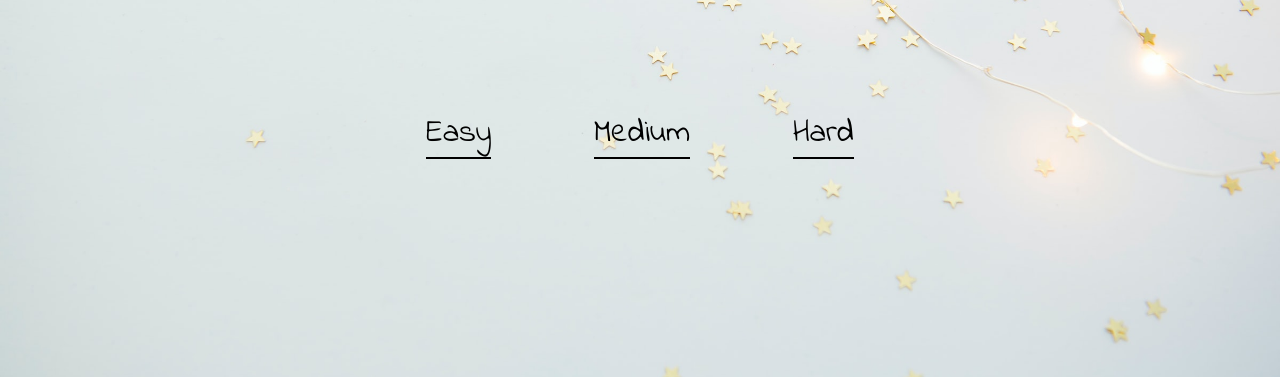
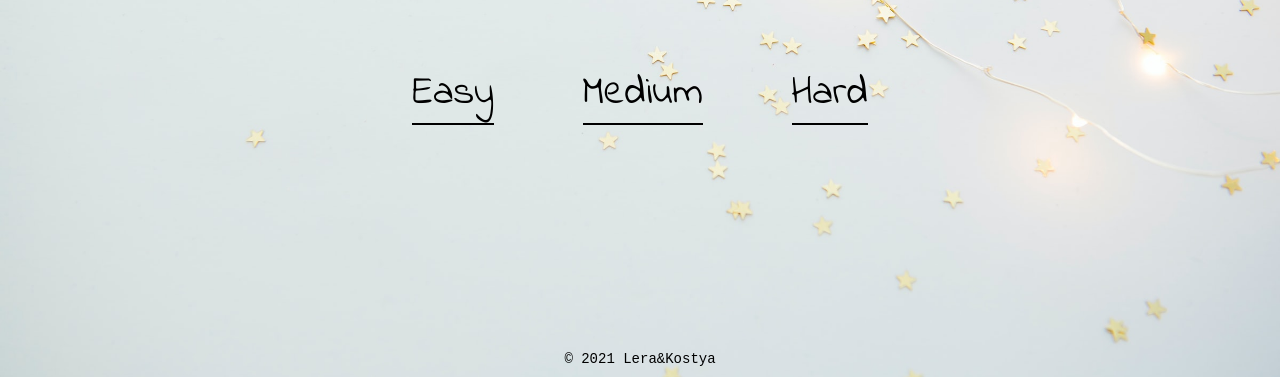
Before and after one commit to kostya-ktv/mind_game, a plain HTML site: page index.html in a window 1280 px wide. Shown: the part 423-800 px from the top of the page. Drawn offline with Linux system fonts and the light colour scheme.

Commit message:
animation+footer

```diff
--- a/index.html
+++ b/index.html
@@ -21,7 +21,10 @@
             <p class="result-text"></p>
             <ul class="nav-list"></ul>
         </nav>
+
     </div>
+    <div class="footer">© 2021 Lera&Kostya</div>
+
 </body>
 
 </html>
--- a/style.css
+++ b/style.css
@@ -1,5 +1,8 @@
-@import url("https://fonts.googleapis.com/css2?family=Indie+Flower&display=swap");
-
+/* @import url("https://fonts.googleapis.com/css2?family=Indie+Flower&display=swap"); */
+@font-face {
+  font-family: "Indie Flower";
+  src: url(./fonts/IndieFlower-Regular.ttf);
+}
 /* Global */
 :root {
   --color-dark-red: hsl(0, 70%, 38%);
@@ -17,6 +20,16 @@ body {
   background-image: url(images/background-1.jpeg);
   background-size: cover;
   background-repeat: no-repeat;
+}
+.footer {
+  position: absolute;
+  text-align: center;
+  width: 200px;
+  left: 50%;
+  bottom: 10px;
+  font-family: 'Courier New', Courier, monospace;
+  font-size: 14px;
+  transform: translateX(-50%);
 }
 
 /* grid  */
@@ -42,6 +55,7 @@ body {
   align-items: center;
   width: 100vw;
   height: 100vh;
+  animation: movein 3s ease-in;
 }
 .grid {
   display: grid;
@@ -50,6 +64,7 @@ body {
   column-gap: 5px;
   row-gap: 5px;
   margin-bottom: 30px;
+  animation: movein .5s ease-in;
 }
 i.hidden {
   display: none;
@@ -72,13 +87,15 @@ ul.nav-list {
   list-style-type: none;
   display: inline;
   border-bottom: 2px solid black;
-  transition: 0.5s;
+  transition: 0.3s;
+  font-size: 2.5rem;
 }
 .nav-item:hover {
   font-size: 3.5rem;
   cursor: pointer;
   border-bottom: 5px solid var(--color-dark-red);
-  transition: 0.5s;
+  transform: translateY(-30px);
+  transition: 0.3s;
   color: var(--color-dark-red);
 }
 nav.hide-nav {
@@ -86,8 +103,9 @@ nav.hide-nav {
 }
 .title {
   text-align: center;
-  margin-bottom: 10rem;
+  margin-bottom: 5rem;
   font-size: 5.8rem;
+
 }
 p.result-text {
   text-align: center;
@@ -144,3 +162,5 @@ p.result-text {
     transform: scale(1);
   }
 }
+@keyframes movein {0% {opacity: 0;}100% {opacity: 1;}
+}
```
Also changed, not shown: fonts/IndieFlower-Regular.ttf (added).
